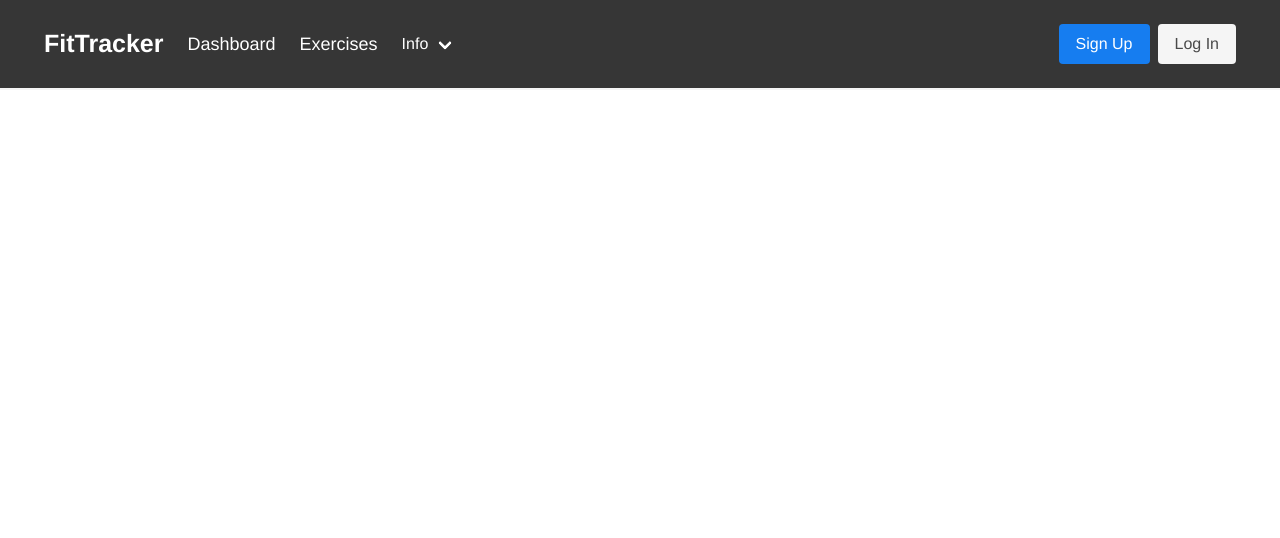
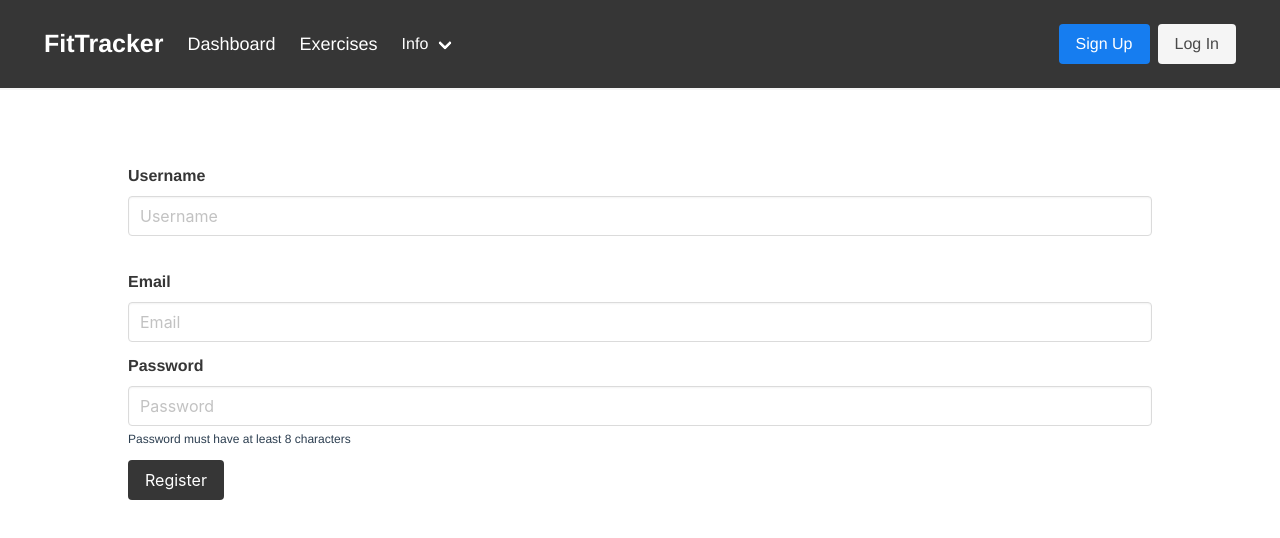
Before and after one commit to spencer-gray/FitTracker, a Vue app in the folder client/: page /#/register in a window 1280 px wide. Before the commit this address led to /#/. Shown: the top 538 px of the page. Built offline with nearby package versions, Linux system fonts and the light colour scheme.

Commit message:
Adding/Updating the Register/Login Vue components to handle user authentication and interact with the backend

```diff
--- a/client/src/components/LoginForm.vue
+++ b/client/src/components/LoginForm.vue
@@ -1,17 +1,18 @@
 <template>
     <section>
+        <div class="error">
+            {{ error }}
+        </div>
         <b-field label="Username">
-            <b-input placeholder="Username" maxlength="30"></b-input>
+            <b-input placeholder="Username" v-model="username" maxlength="30"></b-input>
         </b-field>
 
         <b-field label="Password" :message="['Password must have at least 8 characters']">
-            <b-input placeholder="Password" type="password" maxlength="30"></b-input>
+            <b-input placeholder="Password" v-model="password" type="password" maxlength="30"></b-input>
         </b-field>
 
         <div class="buttons">
-            <b-button tag="router-link"
-                to="/login"
-                type="is-dark">
+            <b-button type="is-dark" @click="login">
                 Login
             </b-button>
             <router-link to="/register"><p>Not Registered?</p></router-link>
@@ -20,19 +21,47 @@
 </template>
 
 <script>
+import axios from 'axios';
+
 export default {
     name: 'LoginForm',
-    props: {
-        users: Array,
-        status: Boolean,
+    data() {
+        return {
+            username: '',
+            password: '',   // add bcrypt
+
+            error: '',
+        };
     },
     methods: {
+        login() {
+            let user = {
+                username: this.username,
+                password: this.password
+            }
+            axios.post('http://localhost:5000/login', user)
+                .then(res => {
+                    // Successful login
+                    if (res.status === 200) {
+                        localStorage.setItem('token', res.data.token);
+                        this.$router.push('/dashboard');
+                    }
 
+                }, err => {
+                    console.log(err.response);
+                    this.error = err.response.data.error
+                })
+        }
     }
 };
 </script>
 
 <style>
+
+.error {
+    margin: 2rem auto;
+    text-align: center;
+}
 
 /* div.content {
     margin-top: 100px;
--- /dev/null
+++ b/client/src/views/Dashboard.vue
@@ -0,0 +1,40 @@
+<template>
+    <div>
+        Dashboard
+        <button @click="logout">logout</button>
+        {{ username }}
+    </div>
+</template>
+
+<script>
+import axios from 'axios';
+
+export default {
+    name: 'Dashboard',
+    data() {
+        return {
+            username: '',
+            email: '',
+        }
+    },
+    created() {
+        // User is not authorized, redirect to login page
+        if (localStorage.getItem('token') === null) {
+            this.$router.push('login');
+        }
+    },
+    mounted() {
+        axios.get('http://localhost:5000/user', { headers: { token: localStorage.getItem('token')}})
+            .then(res => {
+                this.username = res.data.user.username;
+                this.email = res.data.user.email;
+            })
+    },
+    methods: {
+        logout() {
+            localStorage.clear();
+            this.$router.push('/login');
+        }
+    }
+}
+</script>
--- /dev/null
+++ b/client/src/views/Register.vue
@@ -0,0 +1,73 @@
+<template>
+    <section>
+        <div class="register">
+            <div class="error">
+                {{ error }}
+            </div>
+            <b-field label="Username">
+                <b-input placeholder="Username" v-model="username" maxlength="30"></b-input>
+            </b-field>
+
+            <b-field label="Email">
+                <b-input placeholder="Email" v-model="email"></b-input>
+            </b-field>
+
+            <b-field label="Password" :message="['Password must have at least 8 characters']">
+                <b-input placeholder="Password" v-model="password" type="password" maxlength="30"></b-input>
+            </b-field>
+
+            <div class="buttons">
+                <b-button type="is-dark" @click="register">
+                    Register
+                </b-button>
+            </div>
+        </div>
+    </section>
+</template>
+
+<script>
+import axios from 'axios';
+export default {
+    name: 'Register',
+    data() {
+        return {
+            username: '',
+            email: '',
+            password: '',   // add bcrypt
+            error: '',
+        };
+    },
+    methods: {
+        register() {
+            let newUser = {
+                username: this.username,
+                email: this.email,
+                password: this.password
+            }
+            axios.post('http://localhost:5000/register', newUser)
+                .then(res => {
+                    console.log(res);
+                    this.error = '';
+                    this.$router.push('/login');
+                }, err => {
+                    console.log(err.response);
+                    this.error = err.response.data.error;
+                })
+        }
+    }
+};
+</script>
+
+<style>
+
+.register {
+    width: 80%;
+    margin: 5rem auto;
+}
+
+.error {
+    margin: 5rem auto;
+    text-align: center;
+}
+
+</style>
```
Also changed, not shown: client/src/router/index.js (+6 -2 lines).
